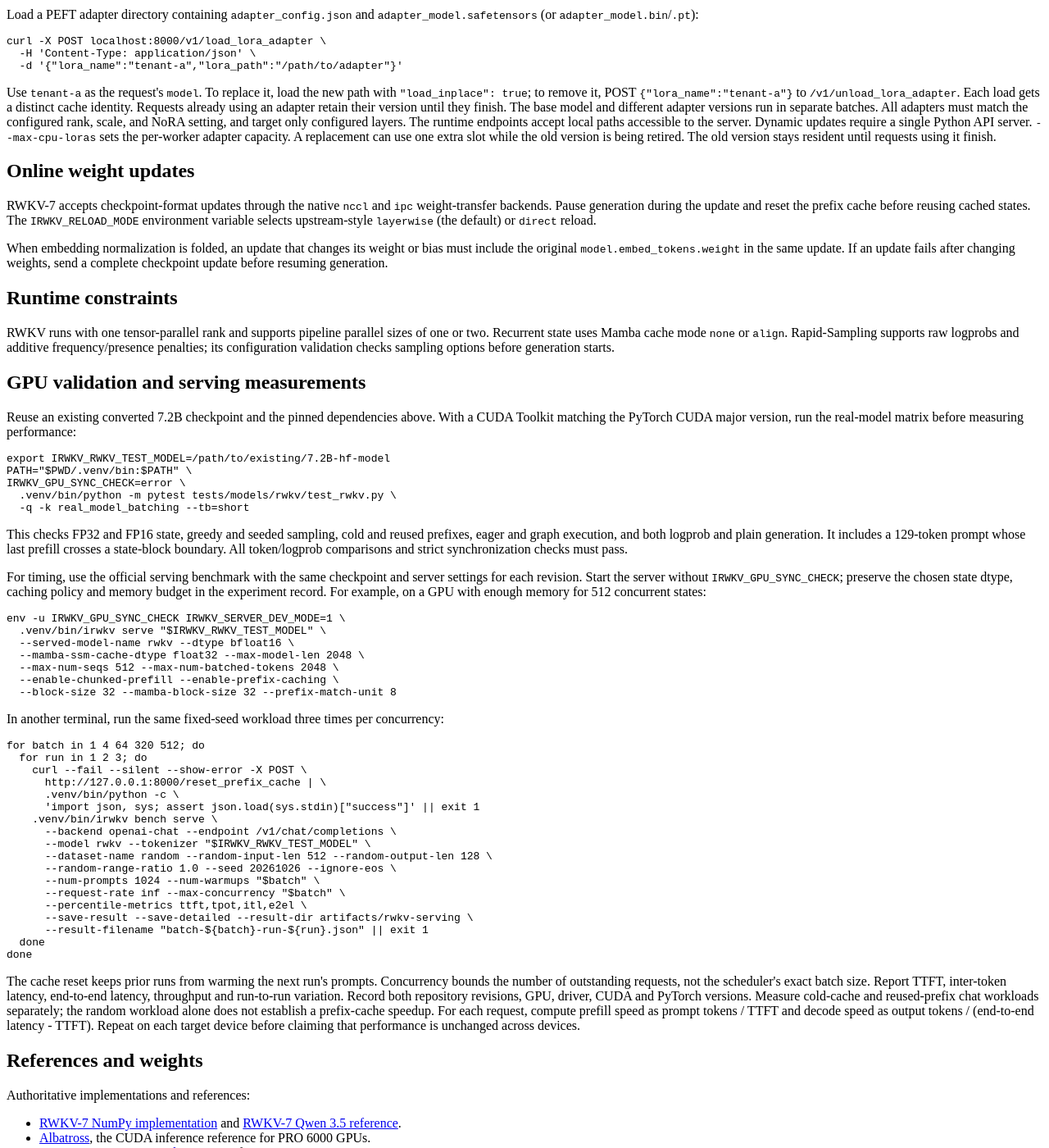
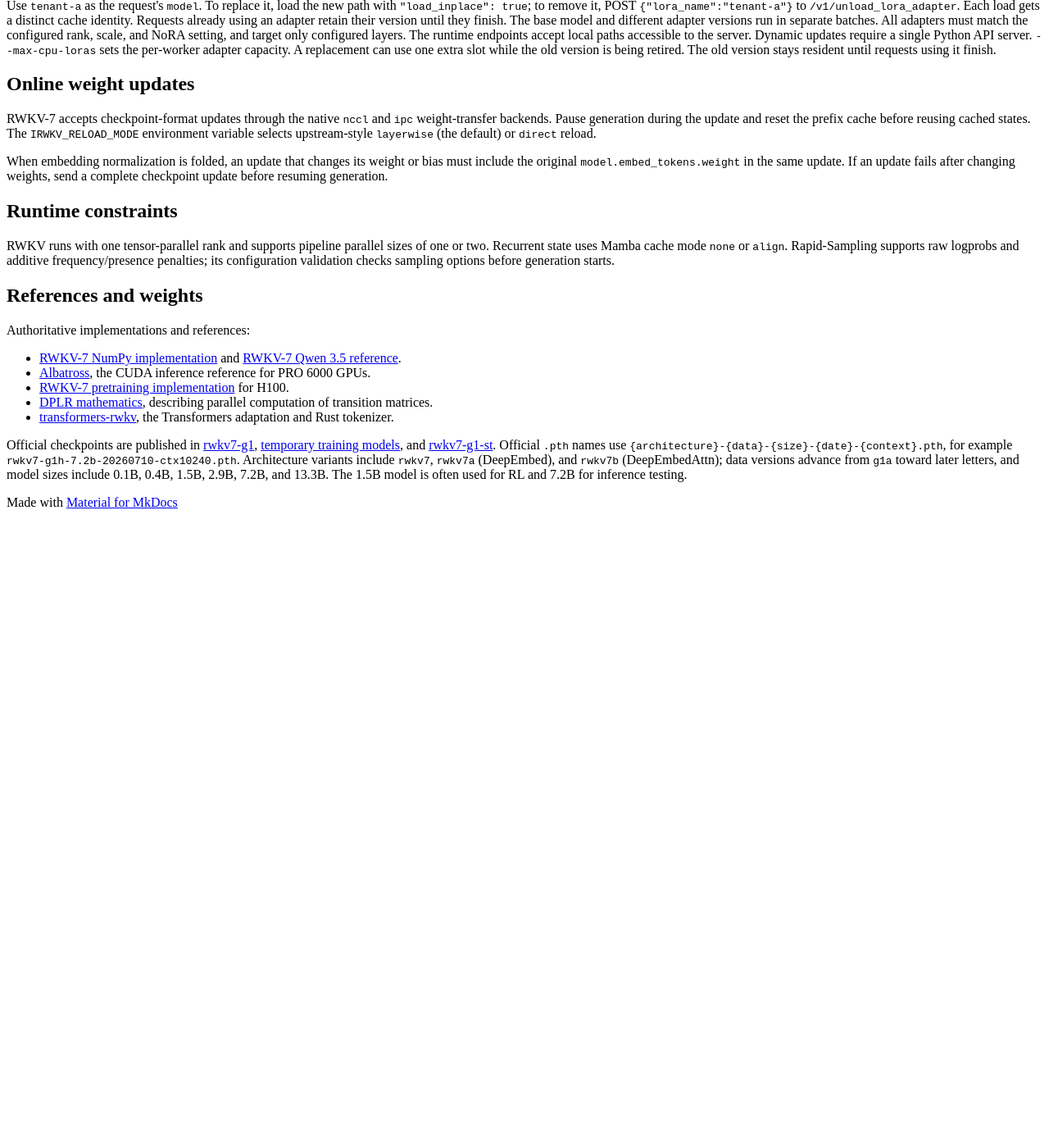
Before and after one commit to rwkv-org/irwkv, an MkDocs documentation site: the page built from docs/models/rwkv.md, in a window 1280 px wide and 1400 px high, scrolled down 11360 px. Shown: the whole window at 82% size. Built offline with MkDocs 1.6.1 and Material for MkDocs 9.7.7, drawn with Linux system fonts in a browser that asks for light colours; after the commit the page ends 11990 px from its top, so only the background shows below that; some of the changed text lies outside the part shown.

Commit message:
Extract async RWKV state-pool transfers into a standalone PR
Revert unrelated state-slot and sampler host-sync changes back to main so this PR focuses strictly on the chat generation-prompt cache boundary and sparse tail alignment.

Co-authored-by: Antigravity <noreply@google.com>
Signed-off-by: Chase Jay <17838851692@163.com>

````diff
--- a/docs/models/rwkv.md
+++ b/docs/models/rwkv.md
@@ -101,13 +101,6 @@ prompt and shared-prefix checkpoints are still saved before continuation.
 
 Continuous batching, asynchronous scheduling, structured outputs, and the
 OpenAI-compatible Chat and Responses APIs use the standard irwkv paths.
-
-Use `IRWKV_GPU_SYNC_CHECK=error` to detect host synchronization during inference.
-irwkv stages state-slot indices in pinned host memory where available, resets
-and copies caller-backed shift and recurrent state pools directly on the GPU,
-and transfers sampling state asynchronously during preemption and restoration.
-Keep strict synchronization checks enabled for correctness validation; run
-timing separately without their instrumentation.
 
 ## Kernel preparation
 
@@ -313,74 +306,6 @@ of one or two. Recurrent state uses Mamba cache mode `none` or `align`.
 Rapid-Sampling supports raw logprobs and additive frequency/presence penalties;
 its configuration validation checks sampling options before generation starts.
 
-## GPU validation and serving measurements
-
-Reuse an existing converted 7.2B checkpoint and the pinned dependencies above.
-With a CUDA Toolkit matching the PyTorch CUDA major version, run the real-model
-matrix before measuring performance:
-
-```bash
-export IRWKV_RWKV_TEST_MODEL=/path/to/existing/7.2B-hf-model
-PATH="$PWD/.venv/bin:$PATH" \
-IRWKV_GPU_SYNC_CHECK=error \
-  .venv/bin/python -m pytest tests/models/rwkv/test_rwkv.py \
-  -q -k real_model_batching --tb=short
-```
-
-This checks FP32 and FP16 state, greedy and seeded sampling, cold and reused
-prefixes, eager and graph execution, and both logprob and plain generation.
-It includes a 129-token prompt whose last prefill crosses a state-block boundary.
-All token/logprob comparisons and strict synchronization checks must pass.
-
-For timing, use the official serving benchmark with the same checkpoint and
-server settings for each revision. Start the server without
-`IRWKV_GPU_SYNC_CHECK`; preserve the chosen state dtype, caching policy and
-memory budget in the experiment record. For example, on a GPU with enough
-memory for 512 concurrent states:
-
-```bash
-env -u IRWKV_GPU_SYNC_CHECK IRWKV_SERVER_DEV_MODE=1 \
-  .venv/bin/irwkv serve "$IRWKV_RWKV_TEST_MODEL" \
-  --served-model-name rwkv --dtype bfloat16 \
-  --mamba-ssm-cache-dtype float32 --max-model-len 2048 \
-  --max-num-seqs 512 --max-num-batched-tokens 2048 \
-  --enable-chunked-prefill --enable-prefix-caching \
-  --block-size 32 --mamba-block-size 32 --prefix-match-unit 8
-```
-
-In another terminal, run the same fixed-seed workload three times per concurrency:
-
-```bash
-for batch in 1 4 64 320 512; do
-  for run in 1 2 3; do
-    curl --fail --silent --show-error -X POST \
-      http://127.0.0.1:8000/reset_prefix_cache | \
-      .venv/bin/python -c \
-      'import json, sys; assert json.load(sys.stdin)["success"]' || exit 1
-    .venv/bin/irwkv bench serve \
-      --backend openai-chat --endpoint /v1/chat/completions \
-      --model rwkv --tokenizer "$IRWKV_RWKV_TEST_MODEL" \
-      --dataset-name random --random-input-len 512 --random-output-len 128 \
-      --random-range-ratio 1.0 --seed 20261026 --ignore-eos \
-      --num-prompts 1024 --num-warmups "$batch" \
-      --request-rate inf --max-concurrency "$batch" \
-      --percentile-metrics ttft,tpot,itl,e2el \
-      --save-result --save-detailed --result-dir artifacts/rwkv-serving \
-      --result-filename "batch-${batch}-run-${run}.json" || exit 1
-  done
-done
-```
-
-The cache reset keeps prior runs from warming the next run's prompts. Concurrency
-bounds the number of outstanding requests, not the scheduler's exact
-batch size. Report TTFT, inter-token latency, end-to-end latency, throughput and
-run-to-run variation. Record both repository revisions, GPU, driver, CUDA and
-PyTorch versions. Measure cold-cache and reused-prefix chat workloads separately;
-the random workload alone does not establish a prefix-cache speedup. For each
-request, compute prefill speed as prompt tokens / TTFT and decode speed as output
-tokens / (end-to-end latency - TTFT). Repeat on each target device before claiming
-that performance is unchanged across devices.
-
 ## References and weights
 
 Authoritative implementations and references:
````
Also changed, not shown: 3 other files.
